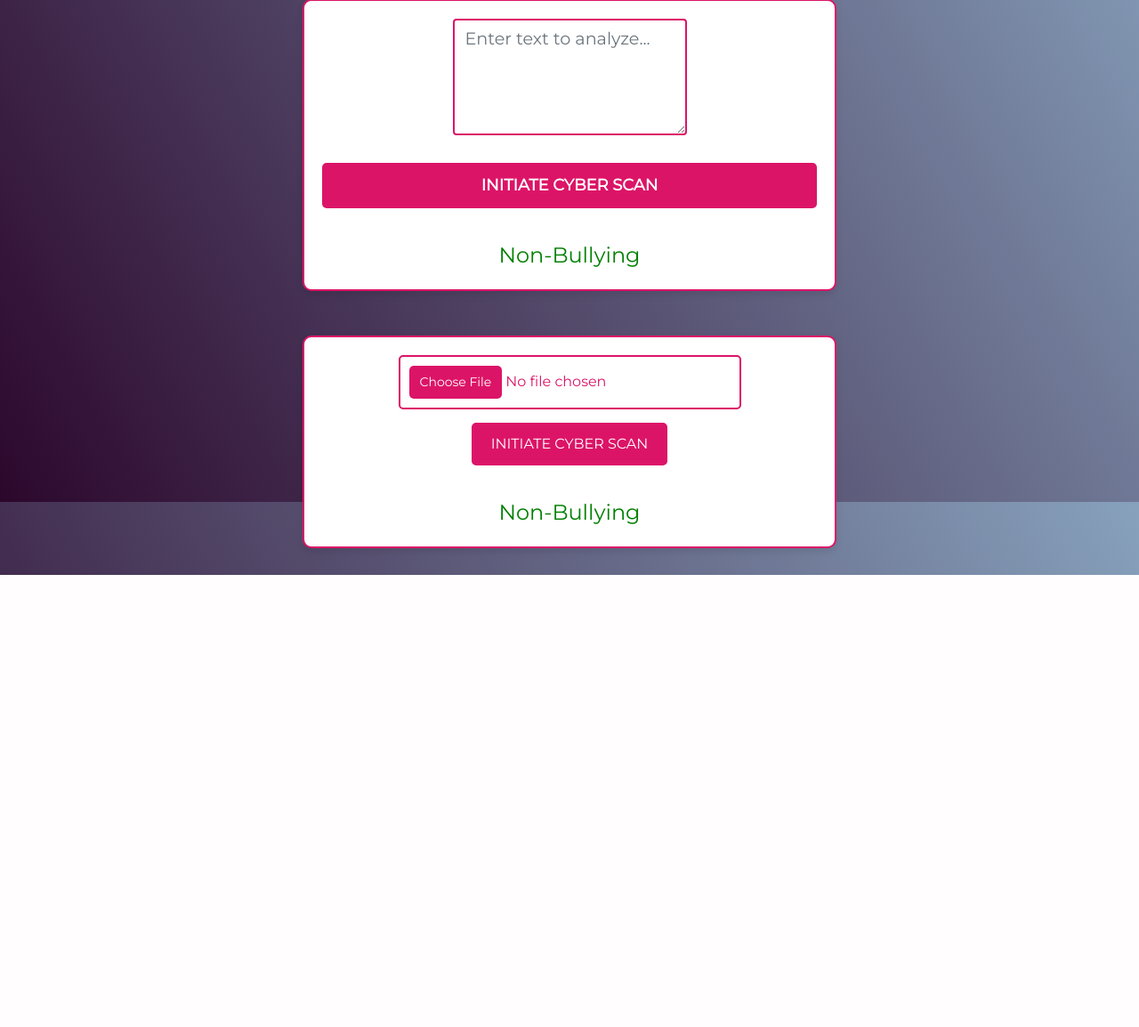
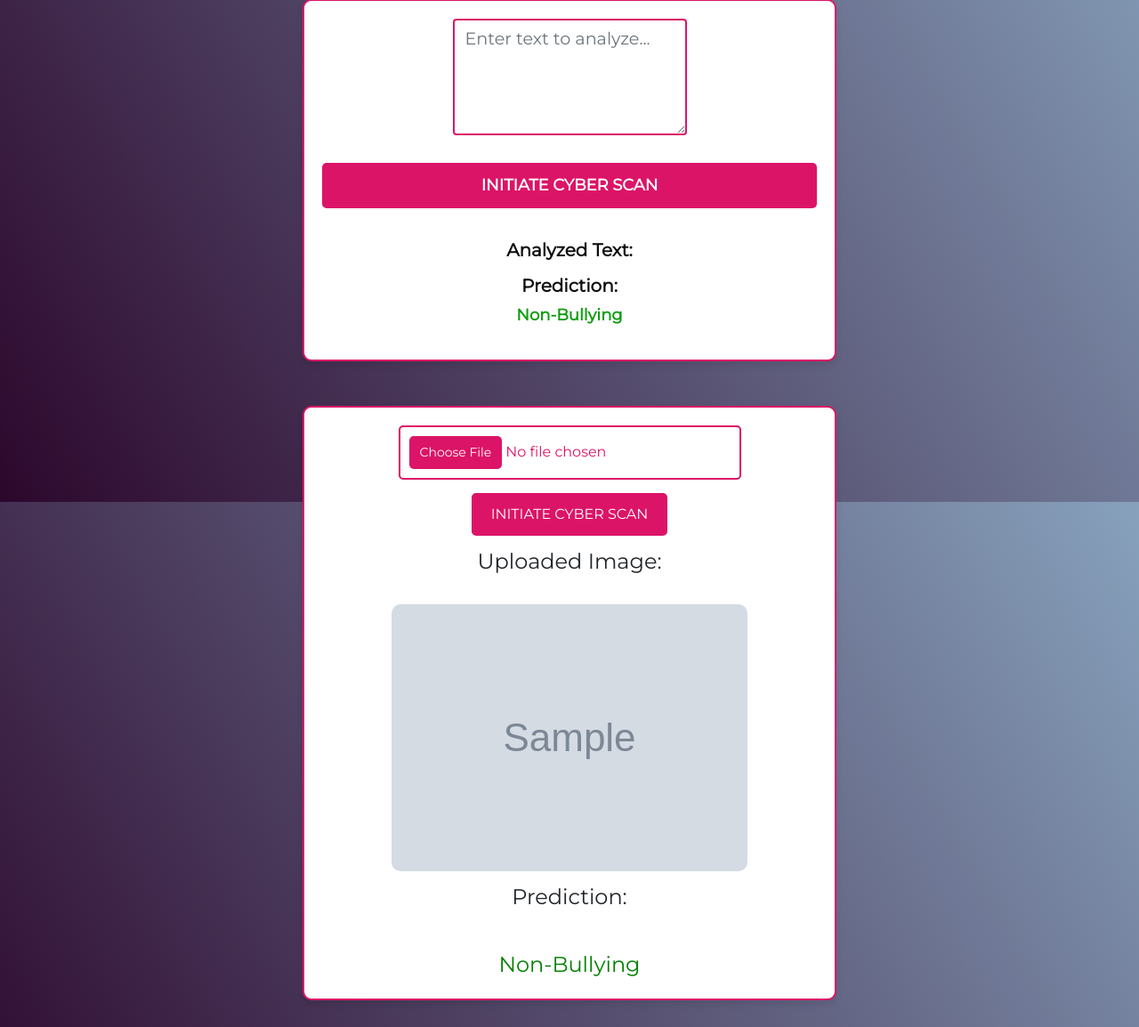
Before and after one commit to BhaminiKatyal/Pixel-Patroller-Flask-Project, a Flask app: template templates/cb_index.html in a window 1280 px wide. Shown: the part 236-1390 px from the top of the page at 89% size. Before the commit the page ends 882 px from the top, so only its background shows below. Run offline with Flask 3, Linux system fonts and the light colour scheme; the template is opened without the code that fills it: most values are stand-ins (such as "Sample title", 1, 10 or a date in 2020); grey boxes marked "Sample" are stand-in pictures; parts of the project's set-up code (start-up, migrations or seed data) failed here and were passed over; some libraries are stand-ins or nearby versions.

Commit message:
Frontend and Model changes

```diff
--- a/app.py
+++ b/app.py
@@ -13,72 +13,95 @@
 from tensorflow.keras.models import Model
 import cv2
 import os
+import shutil
+from flask import Flask, render_template, request, jsonify, url_for
+from PIL import Image
+import numpy as np
+import requests
+import io
+import os
+import pickle
+import easyocr
 
 app = Flask(__name__)
-model_cb = pickle.load(open('decision_tree_model.pkl','rb'))
+UPLOAD_FOLDER = 'static'
+app.config['UPLOAD_FOLDER'] = UPLOAD_FOLDER
 
+# Load models and resources
+model_cb = pickle.load(open('decision_tree_model.pkl', 'rb'))
+vectorizer = pickle.load(open("tfidfvectorizer.pkl", "rb"))
+reader = easyocr.Reader(['en', 'hi'])
 with open("stopwords.txt", "r") as file:
     stopwords = file.read().splitlines()
 
-vectorizer = pickle.load(open("tfidfvectorizer.pkl", "rb"))
-
-reader = easyocr.Reader(['en','hi'])
-
+# Routes
 @app.route('/')
 def home():
     return render_template('index.html')
 
 @app.route('/cb')
 def cb_home():
-    return render_template('cb_index.html', prediction = None, image_prediction = None)
+    return render_template('cb_index.html', prediction=None, image_prediction=None, image_path=None, extracted_text=None)
 
-
-
-@app.route('/cb/predict', methods=['GET','POST'])
+@app.route('/cb/predict', methods=['GET', 'POST'])
 def predict():
     prediction = None
-    if (request.method == 'POST'):
+    if request.method == 'POST':
         user_input = request.form['text']
         transformed_input = vectorizer.transform([user_input])
         prediction = model_cb.predict(transformed_input)[0]
 
-    return render_template('cb_index.html', prediction = prediction, image_prediction = None)
+    return render_template('cb_index.html', prediction=prediction, image_prediction=None, image_path=None, extracted_text=user_input)
 
 @app.route('/cb/predict_text_api', methods=['POST'])
 def predict_api():
-    data = request.get_json()  # Get JSON data from request
-    user_input = data.get('text', '')  # Extract 'text' field
+    data = request.get_json()
+    user_input = data.get('text', '')
 
     if user_input:
-        transformed_input = vectorizer.transform([user_input])  # Use transform, NOT fit_transform
+        transformed_input = vectorizer.transform([user_input])
         prediction = model_cb.predict(transformed_input)[0]
     else:
         prediction = "No input provided"
 
-    output = "No Input Provided"
-    if (prediction == 1):
-        output = "1"
-    else:
-        output = "0"
-    return jsonify(output)
+    return jsonify("1" if prediction == 1 else "0")
 
-@app.route('/cb/predict_image', methods = ['GET','POST'])
+@app.route('/cb/predict_image', methods=['GET', 'POST'])
 def predict_image():
     if request.method == 'POST':
         file = request.files['image']
-        image = Image.open(io.BytesIO(file.read()))
-        image = np.array(image)
+        if file:
+            # Save the image to static folder
+            filepath = os.path.join(app.config['UPLOAD_FOLDER'], 'uploaded_image.jpg')
+            file.save(filepath)
 
-        extracted_text = reader.readtext(image, detail=0)
-        extracted_text = ' '.join(extracted_text)
-        response = requests.post('http://127.0.0.1:5000/cb/predict_text_api', json={'text': extracted_text})
-        return render_template('cb_index.html', image_prediction = response.json(), prediction = None)  # Pass text to template
+            # Extract text from the image
+            image = Image.open(filepath)
+            image = np.array(image)
+            extracted_text = reader.readtext(image, detail=0)
+            extracted_text = ' '.join(extracted_text)
+
+            # Predict using extracted text
+            response = requests.post('http://127.0.0.1:5000/cb/predict_text_api', json={'text': extracted_text})
+
+            return render_template(
+                'cb_index.html',
+                image_prediction=response.json(),
+                prediction=None,
+                image_path=url_for('static', filename='uploaded_image.jpg'),
+                extracted_text=extracted_text
+            )
+    return render_template('cb_index.html', prediction=None, image_prediction=None, image_path=None, extracted_text=None)
+
+
+# ------------------------------------ DEEPFAKE MODEL ------------------------------------
 
 image_dimensions = {'height':256, 'width':256, 'channels':3}
 
 class Classifier:
-    def __init__():
+    def __init__(self):
         self.model = 0
+
 
     def predict(self, x):
         return self.model.predict(x)
@@ -130,15 +153,46 @@
 
         return Model(inputs = x, outputs = y)
 
-def preprocess_image(image_path):
-    img = cv2.imread(image_path)
-    img = cv2.resize(img, (256, 256))
-    img = img / 255.0
-    img = np.expand_dims(img, axis=0)
-    return img
+def clear_uploads():
+    uploads_folder = "static/uploads"
+    if not os.path.exists(uploads_folder):
+        os.makedirs(uploads_folder)
+    for file in os.listdir(uploads_folder):
+        file_path = os.path.join(uploads_folder, file)
+        try:
+            if os.path.isfile(file_path):
+                os.remove(file_path)
+        except Exception as e:
+            print(f"Error deleting {file_path}: {e}")
+    try:
+        shutil.rmtree(uploads_folder)
+        os.makedirs(uploads_folder)
+    except Exception as e:
+        print(f"Error clearing uploads folder: {e}")
+
+def detect_faces(image_path):
+    face_cascade = cv2.CascadeClassifier(cv2.data.haarcascades + 'haarcascade_frontalface_default.xml')
+    if not os.path.exists(image_path):
+        return [], None
+    image = cv2.imread(image_path)
+    if image is None:
+        return [], None
+    gray = cv2.cvtColor(image, cv2.COLOR_BGR2GRAY)
+    faces = face_cascade.detectMultiScale(gray, scaleFactor=1.1, minNeighbors=5, minSize=(30, 30))
+    return faces, image
+
+def preprocess_image(face):
+    try:
+        face = cv2.resize(face, (256, 256))
+        face = face / 255.0
+        face = np.expand_dims(face, axis=0)
+        return face
+    except Exception as e:
+        print("Error preprocessing image:", e)
+        return None
 
 model_df = Meso4()
-model_df.load('model/Meso4_DF.h5')
+model_df.load('model/model.h5')
 
 @app.route('/df')
 def dfhome():
@@ -155,18 +209,32 @@
         return jsonify({'error': 'No selected file'})
 
     file_path = os.path.join("static/uploads", file.filename)
+    os.makedirs("static/uploads", exist_ok=True)
     file.save(file_path)
 
-    image = preprocess_image(file_path)
-    prediction = model_df.predict(image)[0][0]  # Adjust based on your model's output
+    faces, image = detect_faces(file_path)
+    if image is None:
+        return jsonify({'error': 'Invalid image file. Please upload a valid image.'})
 
-    rounded_pred = round(prediction)  # Convert probability to binary classification
-    if rounded_pred == 1:
-        result = "Real"
-    else:
-        result = "Deepfake"
+    if len(faces) == 0:
+        return jsonify({'error': 'No face detected'})
 
-    return jsonify({'filename': file.filename, 'prediction': result})
+    predictions = []
+    for idx, (x, y, w, h) in enumerate(faces):
+        x  = max(x - 50, 0)
+        y  = max(y - 50, 0)
+        w  = w + 2 * 50
+        h = h + 2 * 50
+        face = image[y:y+h, x:x+w]
+        face_path = f"static/faces/face_{idx}.jpg"
+        cv2.imwrite(face_path, face)
+        face = preprocess_image(face)
+        prediction = model_df.predict(face)[0][0]
+        result = "Real" if round(prediction) == 1 else "Deepfake"
+        predictions.append({'face_location': (int(x), int(y), int(w), int(h)), 'prediction': result, 'face_url': face_path})
+
+    image_url = f"/static/uploads/{file.filename}"
+    return jsonify({'filename': file.filename, 'predictions': predictions, 'image_url': image_url})
 
 if __name__ == '__main__':
     app.run(debug=True)
--- a/static/css/style.css
+++ b/static/css/style.css
@@ -200,7 +200,7 @@
 
 /* Hero Section */
 #hero {
-	background-image: url(./img/back.webp);
+	background-image: url('../img/back.webp');
 	background-size: cover;
 	background-position: top center;
 	position: relative;
--- a/templates/cb_index.html
+++ b/templates/cb_index.html
@@ -1,4 +1,3 @@
-
 <!DOCTYPE html>
 <html lang="en">
 <head>
@@ -139,33 +138,76 @@
 </head>
 <body>
 
+    <style>
+        .result h4 {
+            font-weight: bold;
+            color: rgb(15, 14, 14);
+            font-size: 20px;
+        }
+
+        .result p.entered-text {
+            font-weight: bold;
+            color: rgb(69, 71, 210);
+            font-size: 18px;
+        }
+
+        .result p.prediction-text.bullying {
+            color: red;
+            font-weight: bold;
+            font-size: 18px;
+        }
+
+        .result p.prediction-text.non-bullying {
+            color: rgb(17, 156, 17);
+            font-weight: bold;
+            font-size: 18px;
+        }
+    </style>
+
     <div class="container">
         <div class="static-title">CYBER<span>BULLYING </span>DETECTION</div>
         <form action="{{ url_for('predict')}}" method="POST">
             <div class="form-group">
-                <textarea name="text" class="form-control" rows="4" placeholder="Enter text to analyze..."></textarea>
+                <textarea name="text" class="form-control" rows="4" placeholder="Enter text to analyze...">{{ request.form.get('text', '') }}</textarea>
             </div>
             <button type="submit" class="btn btn-success btn-block">INITIATE CYBER SCAN</button>
+
+
         {% if prediction is not none %}
         <div class="result {% if prediction == 1 %}bullying{% else %}non-bullying{% endif %}">
-                {% if prediction == 1 %}
-                    Bullying
-                {% else %}
-                    Non-Bullying
-                {% endif %}
+            <h4>Analyzed Text:</h4>
+            <p class="entered-text">{{ request.form.get('text', '') }}</p>
+            <h4>Prediction:</h4>
+            <p class="prediction-text {% if prediction == 1 %}bullying{% else %}non-bullying{% endif %}">
+                {% if prediction == 1 %}Bullying{% else %}Non-Bullying{% endif %}
+            </p>
         </div>
         {% endif %}
     </form>
+    </div>
+
+
+
 
 
     </div>
     <div class="container">
-        <form action = "/cb/predict_image" method = "post" enctype="multipart/form-data">
-            <input type="file" name="image" />
-            <input type = "submit" value="INITIATE CYBER SCAN">
+        <form action="/cb/predict_image" method="post" enctype="multipart/form-data">
+            <input type="file" name="image" required />
+            <input type="submit" value="INITIATE CYBER SCAN">
+
+            {% if image_path %}
+                <h4>Uploaded Image:</h4>
+                <img src="{{ image_path }}" alt="Uploaded Image"
+                     style="max-width: 100%; height: auto; border-radius: 10px; margin-top: 10px;">
+            {% endif %}
+
+
+
             {% if image_prediction is not none %}
-            <div class="result {% if image_prediction == "1" %}bullying{% else %}non-bullying{% endif %}">
-                {% if image_prediction == "1" %}
+                <h4>Prediction:</h4>
+                <div class="result {% if image_prediction == '1' %}bullying{% else %}non-bullying{% endif %}">
+                    {% if image_prediction == '1' %}
                         Bullying
                     {% else %}
                         Non-Bullying
```
Also changed, not shown: static/css/df_style_2.css (+53 -70 lines), templates/df_index.html (+39 -9 lines), templates/index.html (+13 -14 lines), 2 other files. Lines whose indentation alone changed are shown as unchanged.
